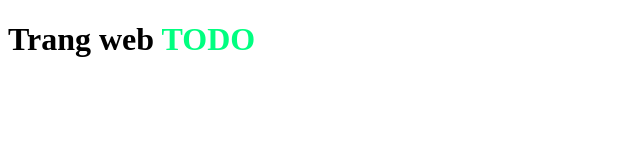
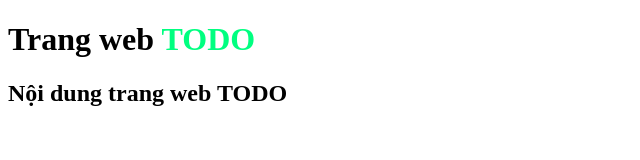
Before and after one commit to redgaming2911/CICD, a plain HTML site: page index.html in a window 1280 px wide. Shown: the whole page, without its empty margins (0-640 px from the left). Drawn offline with Linux system fonts and the light colour scheme.

Commit message:
bổ sung nội dung trang web

```diff
--- a/index.html
+++ b/index.html
@@ -9,5 +9,8 @@
     <h1>
         Trang web <span style="color: rgb(0, 255, 128);">TODO</span>
     </h1>
+    <h2>
+        Nội dung trang web TODO
+    </h2>
 </body>
 </html>
```
